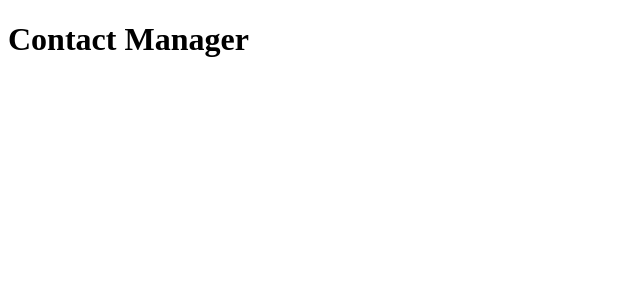
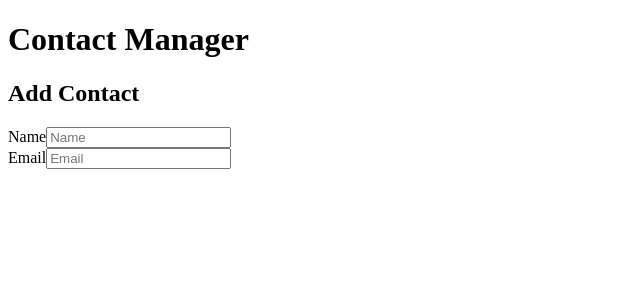
Before and after one commit to YasviTank/Contact-App-React, a React (Create React App) app in the folder contact-app/: page / in a window 1280 px wide. Shown: the top 300 px of the page, without its empty margins (0-640 px from the left). Built offline with nearby package versions, Linux system fonts and the light colour scheme; the HTML template or start-up script is replaced by a standard one.

Commit message:
Added AddContact form

```diff
--- a/contact-app/src/components/AddContact.js
+++ b/contact-app/src/components/AddContact.js
@@ -0,0 +1,23 @@
+import React from "react";
+
+class AddContact extends React.Component {
+    render () {
+        return (
+            <div className="ui main">
+                <h2>Add Contact</h2>
+                <form className="ui form">
+                    <div className="field">
+                        <label>Name</label>
+                        <input type="text" name="name" placeholder="Name" />
+                    </div>
+                    <div className="field">
+                        <label>Email</label>
+                        <input type="text" name="email" placeholder="Email" />
+                    </div>
+                </form>
+            </div>
+        )
+    }
+}
+
+export default AddContact;
--- a/contact-app/src/components/App.js
+++ b/contact-app/src/components/App.js
@@ -8,7 +8,7 @@
   return (
 <div>
   <Header />
-  {/* <AddContact /> */}
+  <AddContact />
   {/* <ContactList /> */}
 </div>  );
 }
```
